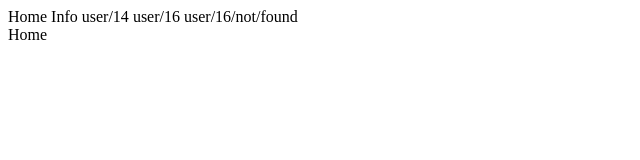
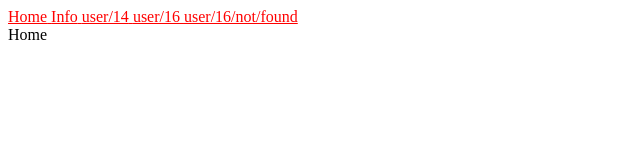
Before and after one commit to hamedasemi/lit-element-router, a website with bundled scripts: page index.html in a window 1280 px wide. Shown: the whole page, without its empty margins (0-640 px from the left). Built offline with nearby package versions, Linux system fonts and the light colour scheme.

Commit message:
Added styles for show it

```diff
--- a/index.html
+++ b/index.html
@@ -6,6 +6,15 @@
         .info {
             background: blue;
             color:white;
+        }
+        a {
+            color: red;
+        }
+        a:hover {
+            color: rosybrown;
+        }
+        a:active {
+            color: sandybrown;
         }
     </style>
 </head>
--- a/router/router-link.js
+++ b/router/router-link.js
@@ -1,33 +1,32 @@
 import { LitElement, html } from 'lit-element'
 
 export class RouterLink extends LitElement {
+
     constructor() {
         super()
         this.addEventListener('click', this.clickHandler.bind(this))
     }
+
+    createRenderRoot () {
+        return this;
+    }
+
     clickHandler(event) {
         event.preventDefault();
         window.history.pushState({}, null, event.target.href + window.location.search)
         window.dispatchEvent(new CustomEvent('route'))
     }
+
     static get properties() {
         return {
             href: { type: String }
         }
     }
+
     render() {
         return html`
-            <style>
-                ::slotted(*) {
-                    pointer-events: none;
-                }
-                a {
-                    all: unset;
-                    display: contents;
-                }
-            </style>
             <a href='${this.href}'>
-                <slot></slot>
+                ${this.textContent}
             </a>
         `
     }
```
